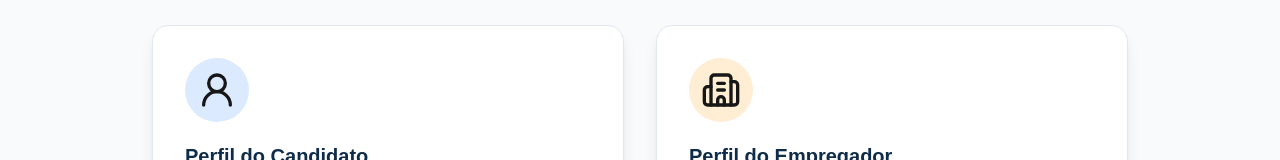
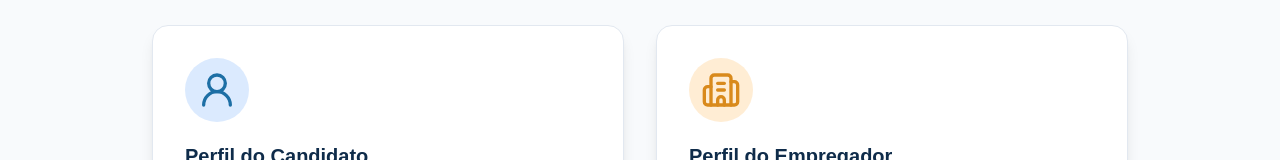
Before and after one commit to vitor-emanueldev/emprega-patos, a Next.js app in the folder frontend/: page /perfil in a window 1280 px wide. Shown: the part 339-499 px from the top of the page. Built offline with nearby package versions, Linux system fonts and the light colour scheme; no server answers.

Commit message:
Perfil: cor nos ícones de candidato e empregador

```diff
--- a/frontend/app/perfil/page.tsx
+++ b/frontend/app/perfil/page.tsx
@@ -46,7 +46,7 @@ export default function PerfilPage() {
           <div className="bg-white rounded-2xl shadow-lg border border-slate-200 p-8 flex flex-col">
 
             <div className="w-16 h-16 rounded-full bg-blue-100 flex items-center justify-center text-3xl">
-              <UserRound className="w-10 h-10" />
+              <UserRound className="w-10 h-10 text-[#1D6FA5]" />
             </div>
 
             <h2 className="text-xl font-bold text-[#0F2C4A] mt-5">
@@ -71,7 +71,7 @@ export default function PerfilPage() {
           <div className="bg-white rounded-2xl shadow-lg border border-slate-200 p-8 flex flex-col">
 
             <div className="w-16 h-16 rounded-full bg-orange-100 flex items-center justify-center text-3xl">
-              <Building2 className="w-10 h-10" />
+              <Building2 className="w-10 h-10 text-[#D98A1C]" />
             </div>
 
             <h2 className="text-xl font-bold text-[#0F2C4A] mt-5">
```
